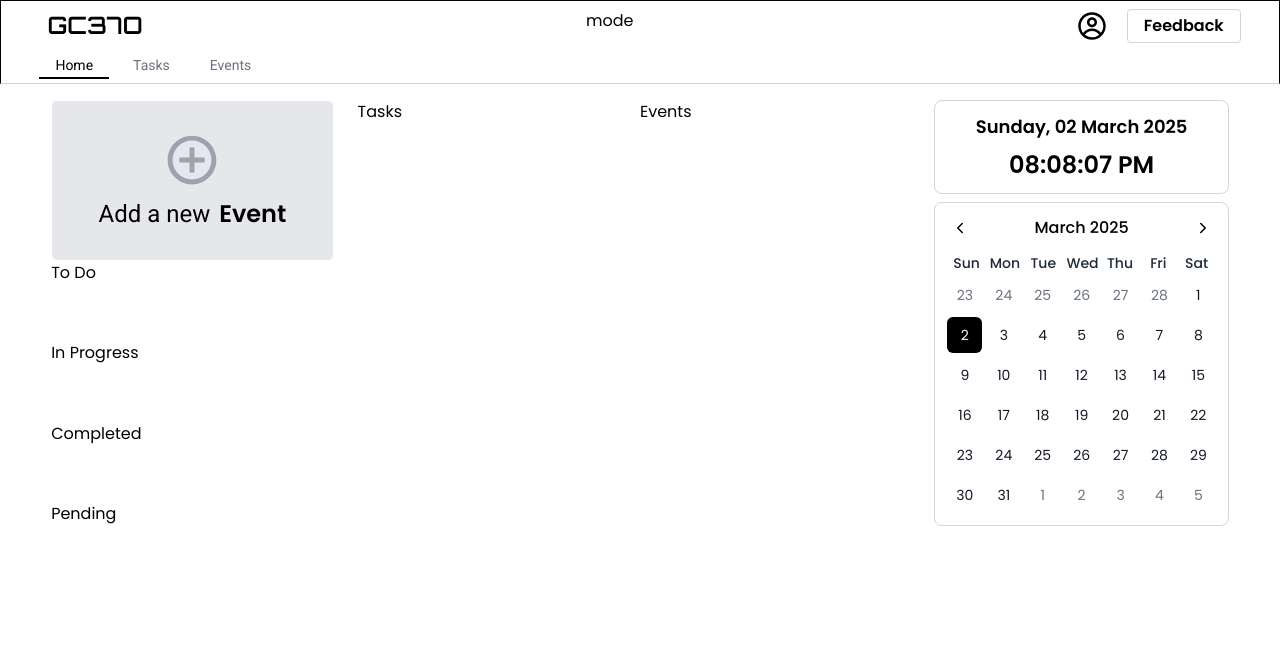
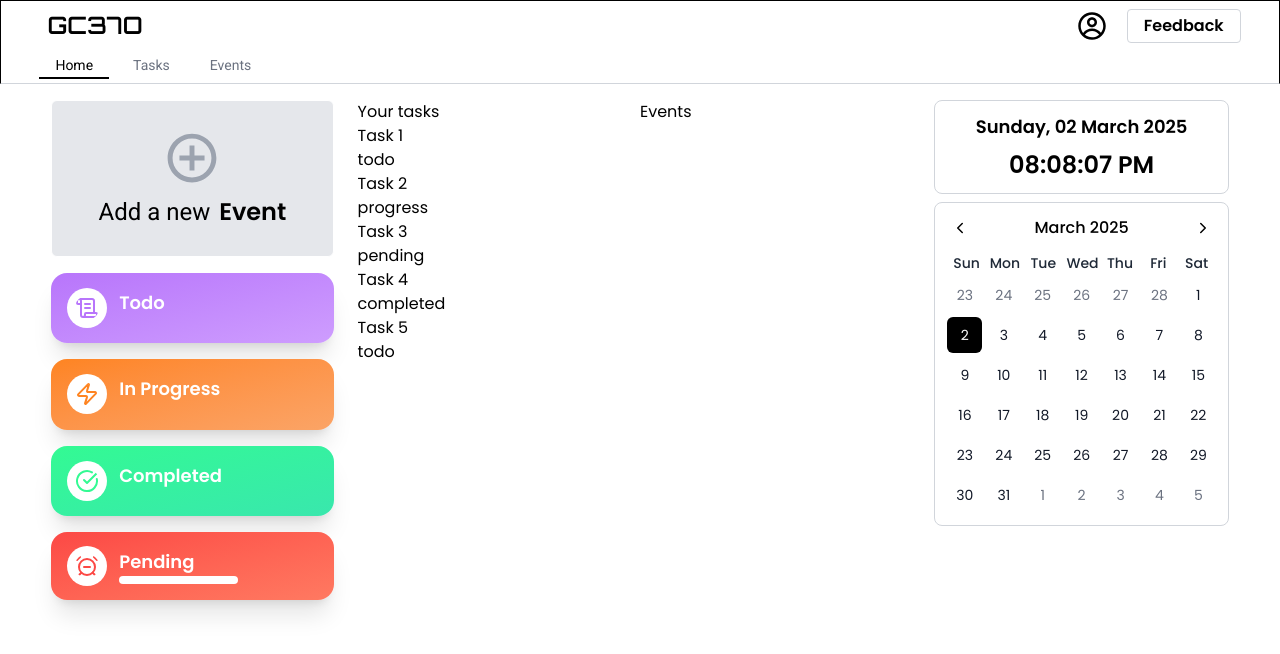
Before and after one commit to KousikBhowmik/GC37O, a React (Vite) app in the folder client/: page / in a window 1280 px wide. Shown: the top 654 px of the page. Built offline with nearby package versions, Linux system fonts and the light colour scheme; no server answers.

Commit message:
task tractikg secton is done

```diff
--- a/client/src/components/HomeCom.jsx
+++ b/client/src/components/HomeCom.jsx
@@ -1,51 +1,25 @@
-import React, { useState, useEffect } from "react";
-import CalendarCom from "./CalendarCom";
-import CurrentTime from "./CurrentTime";
-import { IoMdAddCircleOutline } from "react-icons/io";
-import { motion } from "framer-motion";
+import React from "react";
+import TimeAndCalendarCom from "./TimeAndCalendarCom.jsx";
+import ProgressCom from "./ProgressCom.jsx";
+import YourTasksCom from "./YourTasksCom.jsx";
 
 const HomeCom = () => {
-  const [toggleText, setToggleText] = useState("tasks");
-  useEffect(() => {
-    const interval = setInterval(() => {
-      setToggleText(toggleText === "tasks" ? "events" : "tasks");
-    }, 3000);
-    return () => clearInterval(interval);
-  }, [toggleText]);
   return (
     <div className="px-[4vw] grid grid-cols-4 pt-4  w-full">
-      <div className="grid grid-rows-5 pr-3">
-        <div className="w-full row-span-2 bg-gray-200 dark:bg-[#0a0a0a] h-[100%] flex flex-col border border-white dark:border-gray-700 items-center justify-center gap-2 rounded-md  ">
-          <IoMdAddCircleOutline className="text-6xl text-gray-400 cursor-pointer" />
-          <div className="grid grid-cols-5">
-            <span className="text-2xl col-span-3 font-serif dark:text-gray-200 ">Add a new</span>
-            <motion.span
-              key={toggleText}
-              initial={{ opacity: 0, y: 10 }}
-              animate={{ opacity: 1, y: 0 }}
-              exit={{ opacity: 0, y: -10 }}
-              transition={{ duration: 0.5 }}
-              className="text-2xl font-semibold dark:text-gray-50 pl-2 col-span-2"
-            >
-              {toggleText === "tasks" ? "Task" : "Event"}
-            </motion.span>
-          </div>
-        </div>
-
-        <div>To Do</div>
-        <div>In Progress</div>
-        <div>Completed</div>
-        <div>Pending</div>
+      {/* ------------------------- Progress and Add taks/event com --------------------------- */}
+      <div className="relative">
+        <ProgressCom />
       </div>
+      {/* ------------------------------- Tasks Componet ------------------------------ */}
       <div className="px-3">
-        <h1>Tasks</h1>
-        <div></div>
+        <YourTasksCom/>
       </div>
+      {/* ------------------------------- Events Component ---------------------------- */}
       <div>Events</div>
-      <div>
-        <div className="flex  flex-col  gap-2">
-          <CurrentTime />
-          <CalendarCom />
+      {/* ---------------------------- Time & CAlender Component ---------------------- */}
+      <div className="relative">
+        <div className="absolute left-0 top-0 w-full">
+          <TimeAndCalendarCom />
         </div>
       </div>
     </div>
--- a/client/src/components/Navbar.jsx
+++ b/client/src/components/Navbar.jsx
@@ -19,12 +19,7 @@ const Navbar = ({ activeState, setActiveState }) => {
         >
           GC37O
         </h1>
-        <div
-          onClick={toggleDarkMode}
-          className="dark:text-white cursor-pointer"
-        >
-          mode
-        </div>
+
         <div className="flex gap-5 items-center">
           <div className="relative">
             <CgProfile
--- /dev/null
+++ b/client/src/components/ProgressCom.jsx
@@ -0,0 +1,71 @@
+import React, { useEffect, useState } from "react";
+import { IoMdAddCircleOutline } from "react-icons/io";
+import { motion } from "framer-motion";
+import { ScrollText, Zap, AlarmClockMinus, CircleCheckBig } from "lucide-react";
+
+const ProgressCom = () => {
+  const [toggleText, setToggleText] = useState("tasks");
+  useEffect(() => {
+    const interval = setInterval(() => {
+      setToggleText(toggleText === "tasks" ? "events" : "tasks");
+    }, 3000);
+    return () => clearInterval(interval);
+  }, [toggleText]);
+
+  return (
+    <div className="absolute top-0 left-0 w-full h-[500px] grid grid-rows-5 gap-4 pr-3">
+      <div className="w-full row-span-2 bg-gray-200 dark:bg-[#0a0a0a] h-[100%] flex flex-col border border-white dark:border-gray-700 items-center justify-center gap-2 rounded-md   ">
+        <IoMdAddCircleOutline className="text-6xl text-gray-400 cursor-pointer" />
+        <div className="grid grid-cols-5">
+          <span className="text-2xl col-span-3 font-serif dark:text-gray-200 ">
+            Add a new
+          </span>
+          <motion.span
+            key={toggleText}
+            initial={{ opacity: 0, y: 10 }}
+            animate={{ opacity: 1, y: 0 }}
+            exit={{ opacity: 0, y: -10 }}
+            transition={{ duration: 0.5 }}
+            className="text-2xl font-semibold dark:text-gray-50 pl-2 col-span-2"
+          >
+            {toggleText === "tasks" ? "Task" : "Event"}
+          </motion.span>
+        </div>
+      </div>
+
+      <div className="bg-gradient-to-br from-[#b875fb] to-[#ce9dfe]  rounded-2xl pl-4 pr-6 py-1 flex  gap-3 shadow-xl ">
+        <ScrollText className="text-[#b875fb] size-10  rounded-full bg-white p-2 place-self-center" />
+        <div className="w-[70%] flex flex-col justify-between py-3">
+          <p className="text-white text-lg font-semibold">Todo</p>
+          <div className="w-full  rounded-full h-2"></div>
+        </div>
+      </div>
+      <div className="bg-gradient-to-br from-[#fe8421] to-[#fba466] rounded-2xl pl-4 pr-6 py-1 flex  gap-3 shadow-xl ">
+        <Zap className="text-[#fe8421] size-10  rounded-full bg-white p-2 place-self-center" />
+        <div className="w-[70%] flex flex-col justify-between py-3">
+          <p className="text-white text-lg font-semibold"> In Progress</p>
+          <div className="w-full rounded-full h-2"></div>
+        </div>
+      </div>
+      <div className="bg-gradient-to-br from-[#33fa93] to-[#39e7ad] rounded-2xl pl-4 pr-6 py-1 flex  gap-3 shadow-xl ">
+        <CircleCheckBig className="text-[#33fa93] size-10  rounded-full bg-white p-2 place-self-center" />
+        <div className="w-[70%] flex flex-col justify-between py-3">
+          <p className="text-white text-lg font-semibold"> Completed</p>
+          <div className="w-full  rounded-full h-2"></div>
+        </div>
+      </div>
+      <div className="bg-gradient-to-br from-[#fc4845] to-[#ff7961] rounded-2xl pl-4 pr-6 py-1 flex  gap-3 shadow-xl ">
+        <AlarmClockMinus className="text-[#fc4845] size-10  rounded-full bg-white p-2 place-self-center" />
+
+        <div className="w-[70%] flex flex-col justify-between py-3">
+          <p className="text-white text-lg font-semibold"> Pending</p>
+          <div className="w-ful  rounded-full h-2">
+            <div className="w-[70%] bg-white h-2 rounded-full "></div>
+          </div>
+        </div>
+      </div>
+    </div>
+  );
+};
+
+export default ProgressCom;
--- a/client/src/components/TasksCom.jsx
+++ b/client/src/components/TasksCom.jsx
@@ -1,7 +1,12 @@
 import React from "react";
 
 const TasksCom = () => {
-  return <div>TasksCom</div>;
+
+  return (
+    <div>
+
+    </div>
+  );
 };
 
 export default TasksCom;
--- /dev/null
+++ b/client/src/components/TimeAndCalendarCom.jsx
@@ -0,0 +1,14 @@
+import React from "react";
+import CurrentTime from "./CurrentTime.jsx";
+import CalendarCom from "./CalendarCom.jsx";
+
+const TimeAndCalendarCom = () => {
+  return (
+    <div className="flex flex-col  gap-2">
+      <CurrentTime />
+      <CalendarCom />
+    </div>
+  );
+};
+
+export default TimeAndCalendarCom;
--- /dev/null
+++ b/client/src/components/YourTasksCom.jsx
@@ -0,0 +1,110 @@
+import React from "react";
+
+const YourTasksCom = () => {
+  const tempTasks = [
+    {
+      heading: "Task 1",
+      description: "Description for task 1",
+      startTime: "2025-03-10 09:00:00 AM",
+      endTime: "2025-03-10 10:00:00 AM",
+      status: "todo",
+    },
+    {
+      heading: "Task 2",
+      description: "Description for task 2",
+      startTime: "2025-03-10 10:15:00 AM",
+      endTime: "2025-03-10 11:00:00 AM",
+      status: "progress",
+    },
+    {
+      heading: "Task 3",
+      description: "Description for task 3",
+      startTime: "2025-03-10 11:30:00 AM",
+      endTime: "2025-03-10 12:15:00 PM",
+      status: "pending",
+    },
+    {
+      heading: "Task 4",
+      description: "Description for task 4",
+      startTime: "2025-03-10 01:00:00 PM",
+      endTime: "2025-03-10 02:00:00 PM",
+      status: "completed",
+    },
+    {
+      heading: "Task 5",
+      description: "Description for task 5",
+      startTime: "2025-03-10 02:30:00 PM",
+      endTime: "2025-03-10 03:30:00 PM",
+      status: "todo",
+    },
+    {
+      heading: "Task 6",
+      description: "Description for task 6",
+      startTime: "2025-03-10 04:00:00 PM",
+      endTime: "2025-03-10 05:00:00 PM",
+      status: "progress",
+    },
+    {
+      heading: "Task 7",
+      description: "Description for task 7",
+      startTime: "2025-03-11 09:00:00 AM",
+      endTime: "2025-03-11 10:00:00 AM",
+      status: "pending",
+    },
+    {
+      heading: "Task 8",
+      description: "Description for task 8",
+      startTime: "2025-03-11 10:30:00 AM",
+      endTime: "2025-03-11 11:30:00 AM",
+      status: "completed",
+    },
+    {
+      heading: "Task 9",
+      description: "Description for task 9",
+      startTime: "2025-03-11 12:00:00 PM",
+      endTime: "2025-03-11 01:00:00 PM",
+      status: "todo",
+    },
+    {
+      heading: "Task 10",
+      description: "Description for task 10",
+      startTime: "2025-03-11 02:00:00 PM",
+      endTime: "2025-03-11 03:00:00 PM",
+      status: "progress",
+    },
+    {
+      heading: "Task 11",
+      description: "Description for task 11",
+      startTime: "2025-03-11 04:00:00 PM",
+      endTime: "2025-03-11 05:00:00 PM",
+      status: "pending",
+    },
+    {
+      heading: "Task 12",
+      description: "Description for task 12",
+      startTime: "2025-03-11 06:00:00 PM",
+      endTime: "2025-03-11 07:00:00 PM",
+      status: "completed",
+    },
+  ];
+  return (
+    <div>
+      <h1>Your tasks</h1>
+      <div>
+        {tempTasks
+          .slice(0, 5)
+          .map(({ heading, description, startTime, endTime, status }, index) => (
+            <div key={index}>
+                <div>
+                    <h1>{heading}</h1>
+                    <p>{status}</p>
+                </div>
+
+            </div>
+          ))}
+      </div>
+    </div>
+  );
+};
+
+export default YourTasksCom;
```
